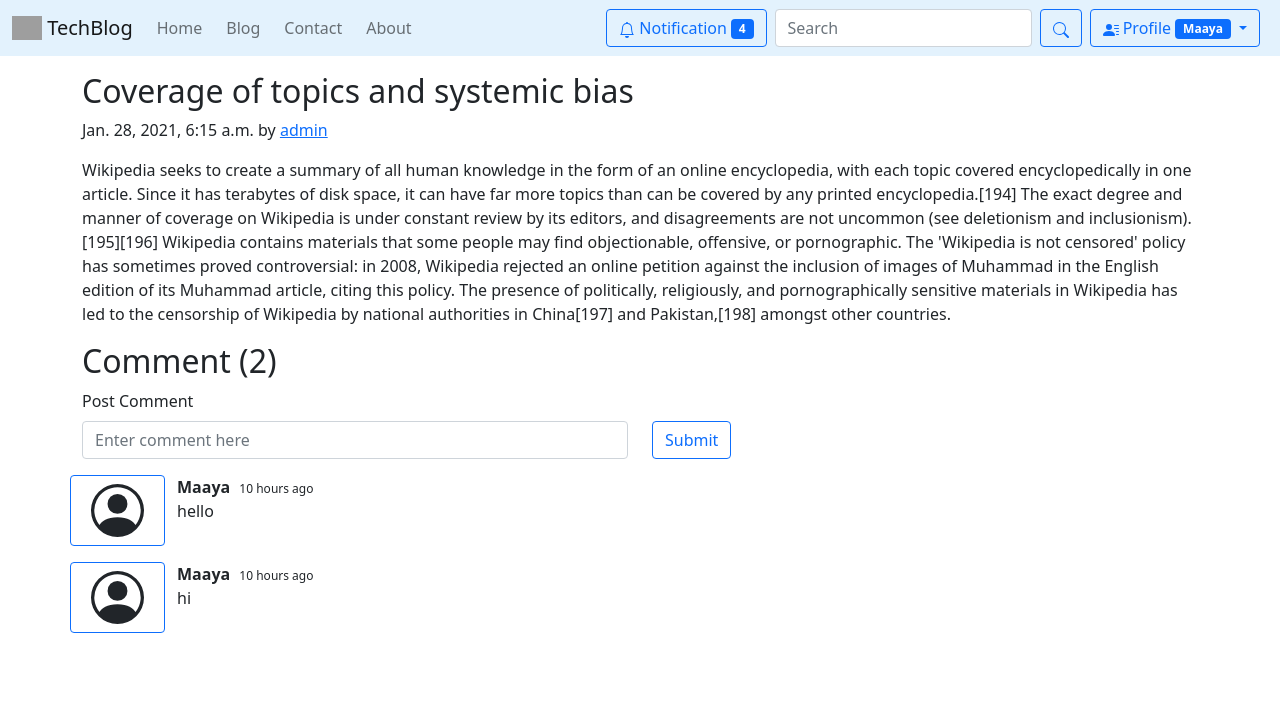
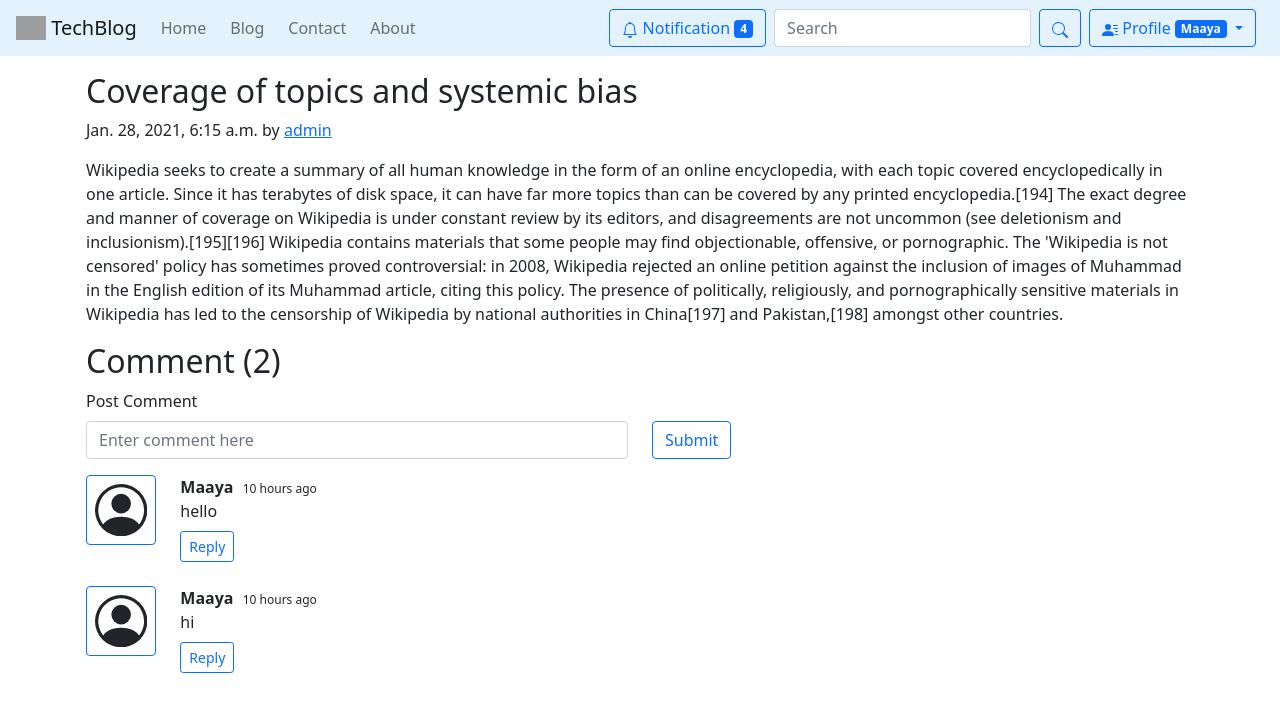
Before and after one commit to chandan8111/blogger, a Django app: a page that uses templates/base.html in a window 1280 px wide. Shown: the top 712 px of the page. Run offline with Django 3.2, Linux system fonts and the light colour scheme; a user stored in the database is signed in; data comes from the database, SQL or seed files in the repository; both versions use the stored data as it was after the commit; some libraries are stand-ins or nearby versions; grey boxes are pictures that could not be loaded.

Commit message:
Add replies with commment

```diff
--- a/blog/views.py
+++ b/blog/views.py
@@ -18,9 +18,16 @@ def postComment(request):
     if request.method == 'POST':
         comment = request.POST.get("comment")
         user = request.user
-        postId = request.POST.get("postId")
-        post = Post.objects.get(Sno=postId)
-        comments = BlogComment(comment=comment, user=user, post=post)
-        comments.save()
-        messages.success(request, "Your comment has been posted.")
+        postSno = request.POST.get("postSno")
+        post = Post.objects.get(Sno=postSno)
+        parentSno = request.POST.get("parentSno")
+        if parentSno == "":
+            comments = BlogComment(comment=comment, user=user, post=post)
+            comments.save()
+            messages.success(request, "Your comment has been posted.")
+        else:
+            parent=BlogComment.objects.get(sno=parentSno)
+            comments = BlogComment(comment=comment, user=user, post=post, parent=parent)
+            comments.save()
+            messages.success(request, "Your reply has been posted.")
     return redirect(f"/blog/{post.slug}")
--- a/templates/base.html
+++ b/templates/base.html
@@ -8,6 +8,7 @@
   {% block meta %}{% endblock %}
   <link href="https://cdn.jsdelivr.net/npm/bootstrap@5.0.0-beta1/dist/css/bootstrap.min.css" rel="stylesheet"
     integrity="sha384-giJF6kkoqNQ00vy+HMDP7azOuL0xtbfIcaT9wjKHr8RbDVddVHyTfAAsrekwKmP1" crossorigin="anonymous" />
+  <link rel="stylesheet" href= "https://stackpath.bootstrapcdn.com/bootstrap/5.0.0-alpha1/css/bootstrap.min.css" integrity= "sha384-r4NyP46KrjDleawBgD5tp8Y7UzmLA05oM1iAEQ17CSuDqnUK2+k9luXQOfXJCJ4I" crossorigin="anonymous" />
   {% block css %}{% endblock %}
 </head>
 
@@ -180,6 +181,12 @@
     crossorigin="anonymous"></script>
   <!-- <script src="https://cdn.jsdelivr.net/npm/@popperjs/core@2.5.4/dist/umd/popper.min.js" integrity="sha384-q2kxQ16AaE6UbzuKqyBE9/u/KzioAlnx2maXQHiDX9d4/zp8Ok3f+M7DPm+Ib6IU" crossorigin="anonymous"></script>
     <script src="https://cdn.jsdelivr.net/npm/bootstrap@5.0.0-beta1/dist/js/bootstrap.min.js" integrity="sha384-pQQkAEnwaBkjpqZ8RU1fF1AKtTcHJwFl3pblpTlHXybJjHpMYo79HY3hIi4NKxyj" crossorigin="anonymous"></script>   -->
+    <script src="https://cdn.jsdelivr.net/npm/popper.js@1.16.0/dist/umd/popper.min.js"
+      integrity="sha384-Q6E9RHvbIyZFJoft+2mJbHaEWldlvI9IOYy5n3zV9zzTtmI3UksdQRVvoxMfooAo"
+      crossorigin="anonymous"></script>
+    <script src="https://stackpath.bootstrapcdn.com/bootstrap/5.0.0-alpha1/js/bootstrap.min.js"
+      integrity="sha384-oesi62hOLfzrys4LxRF63OJCXdXDipiYWBnvTl9Y9/TRlw5xlKIEHpNyvvDShgf/"
+      crossorigin="anonymous"></script>
 </body>
 
 </html>
--- a/templates/blog/blogpost.html
+++ b/templates/blog/blogpost.html
@@ -18,28 +18,59 @@
             <div class="row">
                 <label for="InputComment" class="form-label">Post Comment</label>
                 <div class="col">
-                <input type="text" class="form-control" name="comment" id="InputComment" placeholder="Enter comment here">
+                    <input type="text" class="form-control" name="comment" id="InputComment"
+                        placeholder="Enter comment here">
                 </div>
                 <div class="col">
-                <input type="hidden" name="postId" value="{{post.Sno}}">
+                    <input type="hidden" name="postSno" value="{{post.Sno}}">
+                    <input type="hidden" name="parentSno" value="">
                     <button type="submit" value="Submit" class="btn btn-outline-primary">Submit</button>
                 </div>
             </div>
-    </form
+        </form>
         {% else %}
             <h2>Login to Post a comment</h2>
         {% endif %}
     </div>
     {% for comment in comments %}
     <div class="row my-3">
-        <div class="col-md-1 border border-primary rounded">
-            <svg xmlns="http://www.w3.org/2000/svg" class="p-2 w-100 h-100" fill="currentColor" class="bi bi-person-circle" viewBox="0 0 16 16">
-                <path d="M11 6a3 3 0 1 1-6 0 3 3 0 0 1 6 0z"/>
-                <path fill-rule="evenodd" d="M0 8a8 8 0 1 1 16 0A8 8 0 0 1 0 8zm8-7a7 7 0 0 0-5.468 11.37C3.242 11.226 4.805 10 8 10s4.757 1.225 5.468 2.37A7 7 0 0 0 8 1z"/>
+        <div class="col-md-1">
+            <svg xmlns="http://www.w3.org/2000/svg" class="p-2 w-100  border border-primary rounded mx-auto d-block" fill="currentColor"
+                class="bi bi-person-circle" viewBox="0 0 16 16">
+                <path d="M11 6a3 3 0 1 1-6 0 3 3 0 0 1 6 0z" />
+                <path fill-rule="evenodd"
+                    d="M0 8a8 8 0 1 1 16 0A8 8 0 0 1 0 8zm8-7a7 7 0 0 0-5.468 11.37C3.242 11.226 4.805 10 8 10s4.757 1.225 5.468 2.37A7 7 0 0 0 8 1z" />
             </svg>
         </div>
-        <div class="col-md-8"><b>{{comment.user.username}}</b> <span style="font-size:12px; padding:5px; ">{{comment.time | naturaltime}}</span>
-            <div> {{comment.comment}}</div>
+        <div class="col-md-8"><b>{{comment.user.username}}</b> <span
+                style="font-size:12px; padding:5px; ">{{comment.time | naturaltime}}</span>
+            <div style="overflow-wrap: break-word;"> {{comment.comment}}</div>
+            <div class="reply mx-0">
+                <p class="my-2">
+                    <button class="btn btn-sm btn-outline-primary" type="button" data-toggle="collapse" data-target="#replyBox{{comment.sno}}"aria-expanded="false" aria-controls="collapseExample">
+                        Reply
+                    </button>
+                </p>
+                <div class="collapse" id="replyBox{{comment.sno}}">
+                    <div class="card card-body my-2">
+                        <form action="/blog/postComment" method="post">
+                            {% csrf_token %}
+                            <div class="row">
+                            <label for="InputReply" class="form-label">Post Reply</label>
+                            <div class="col">
+                                <input type="text" class="form-control" name="comment"
+                                placeholder="Enter comment here">
+                                <input type="hidden" name="parentSno" value="{{comment.sno}}">
+                            </div>
+                            <div class="col">
+                                <input type="hidden" name="postSno" value="{{post.Sno}}">
+                                <button type="submit" value="Submit" class="btn btn-outline-primary">Submit</button>
+                            </div>
+                        </div>
+                        </form>
+                    </div>
+                </div>
+            </div>
         </div>
     </div>
     {% endfor %}
```
Also changed, not shown: templates/blog/blog.html (+7 -11 lines), db.sqlite3. Lines whose indentation alone changed are shown as unchanged.
